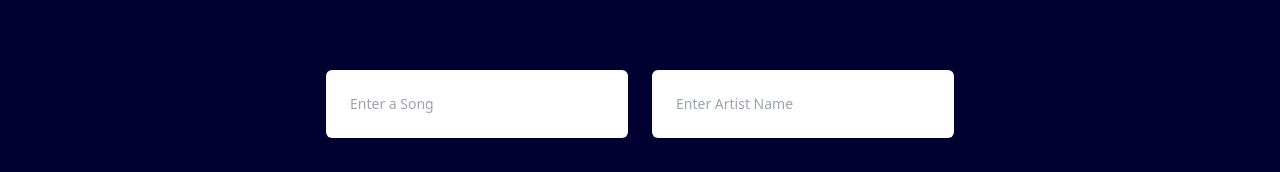
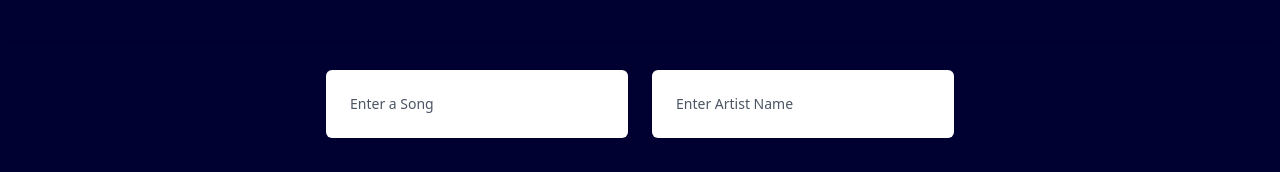
Before and after one commit to SafeTorpedo/Impractical-Hackers, a React (Create React App) app: page / in a window 1280 px wide. Shown: the part 576-748 px from the top of the page. Built offline with nearby package versions, Linux system fonts and the light colour scheme.

Commit message:
Added style to the placeholder

```diff
--- a/src/components/Formm.jsx
+++ b/src/components/Formm.jsx
@@ -11,12 +11,12 @@ const Formm = () => {
             <div className="grid grid-cols-6 gap-6">
               <div className="col-span-6 sm:col-span-3">
                 {/* <label for="Song" className="block text-sm font-medium text-gray-700">Song Title</label> */}
-                <input type="text" name="song" id="song" autocomplete="given-name" placeholder="Enter a Song" className="mt-1 ml-auto p-6 block w-1/2 rounded-md border-red-300 shadow-sm focus:border-indigo-500 focus:ring-indigo-500 sm:text-sm"/>
+                <input type="text" name="song" id="song" autocomplete="song" placeholder="Enter a Song" className=" placeholder:text-gray-600 mt-1 ml-auto p-6 block w-1/2  rounded-md border-red-300 shadow-sm focus:border-indigo-500 focus:ring-indigo-500 sm:text-sm"/>
               </div>
 
               <div className="col-span-6 sm:col-span-3">
                 {/* <label for="Artist" className=" text-sm font-medium  text-gray-700">Artist Name</label> */}
-                <input type="text" name="artist-name" id="artist-name" autocomplete="family-name" placeholder="Enter Artist Name" className="mt-1 mr-auto p-6 block w-1/2 rounded-md border-gray-300 shadow-sm focus:border-indigo-500 focus:ring-indigo-500 sm:text-sm"/>
+                <input type="text" name="artist-name" id="artist-name" autocomplete="artist-name" placeholder="Enter Artist Name" className="placeholder:text-gray-600 mt-1 mr-auto p-6 block w-1/2 rounded-md border-gray-300 shadow-sm focus:border-indigo-500 focus:ring-indigo-500 sm:text-sm"/>
               </div>
             </div>
           </div>
--- a/src/index.css
+++ b/src/index.css
@@ -11,3 +11,6 @@ body {
     background-color: white;
     font-size: 24px;
 }
+::placeholder{
+    color: black;
+}
```
